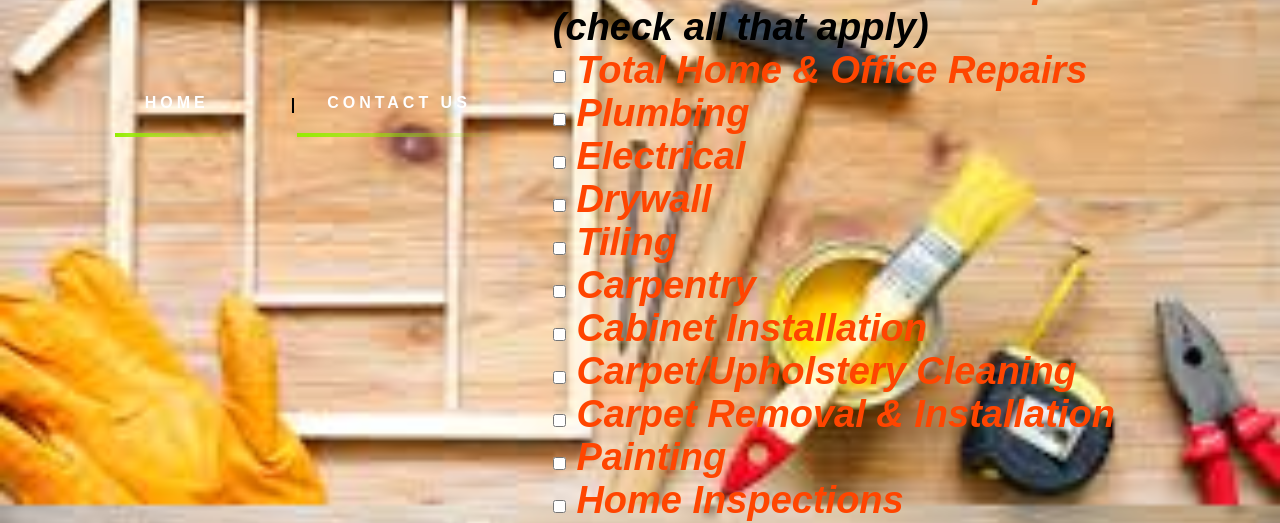
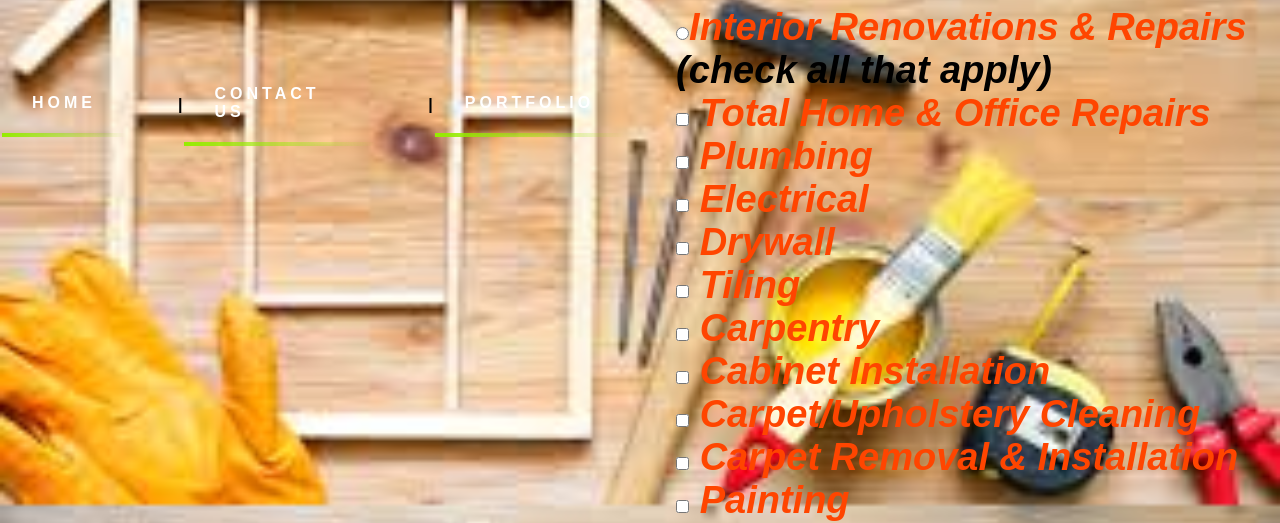
Before and after one commit to MOA242/Elite-Renovations-Repairs, a plain HTML site: page Elite Renovations and Repairs/services.html in a window 1280 px wide. Shown: the part 295-818 px from the top of the page. Drawn offline with Linux system fonts and the light colour scheme.

Commit message:
Update services.html

```diff
--- a/Elite Renovations and Repairs/services.html
+++ b/Elite Renovations and Repairs/services.html
@@ -162,6 +162,17 @@
             <span></span>
             Contact Us
         </a></td>
+       <td class="menupipe">|</td>
+        <td class="menuicon"><a href="projects.html">
+            <span></span>
+            <span></span>
+            <span></span>
+            <span></span>
+            <span></span>
+            <span></span>
+            <span></span>
+            Portfolio
+        </a></td>
     </tr>
 </table>
 <section id="services">
```
